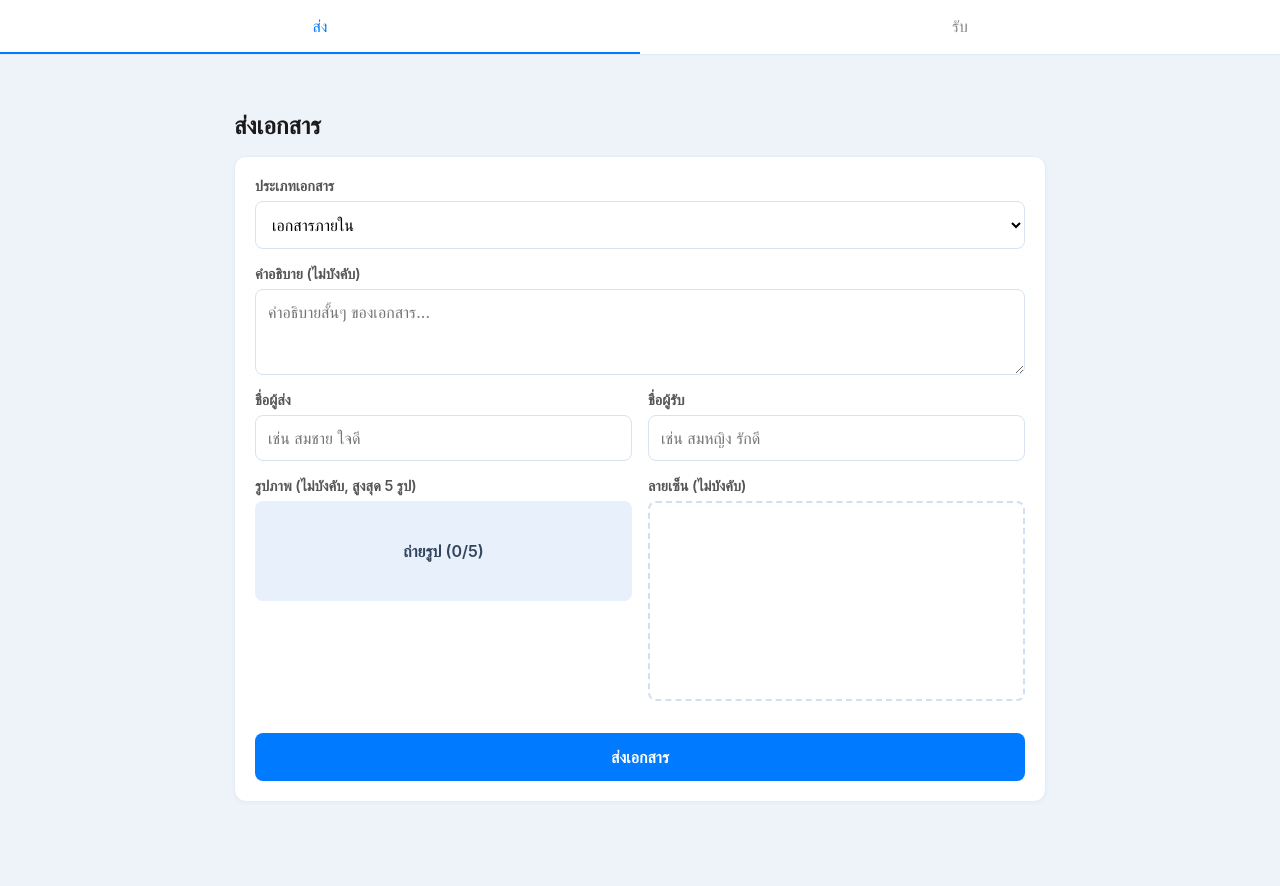
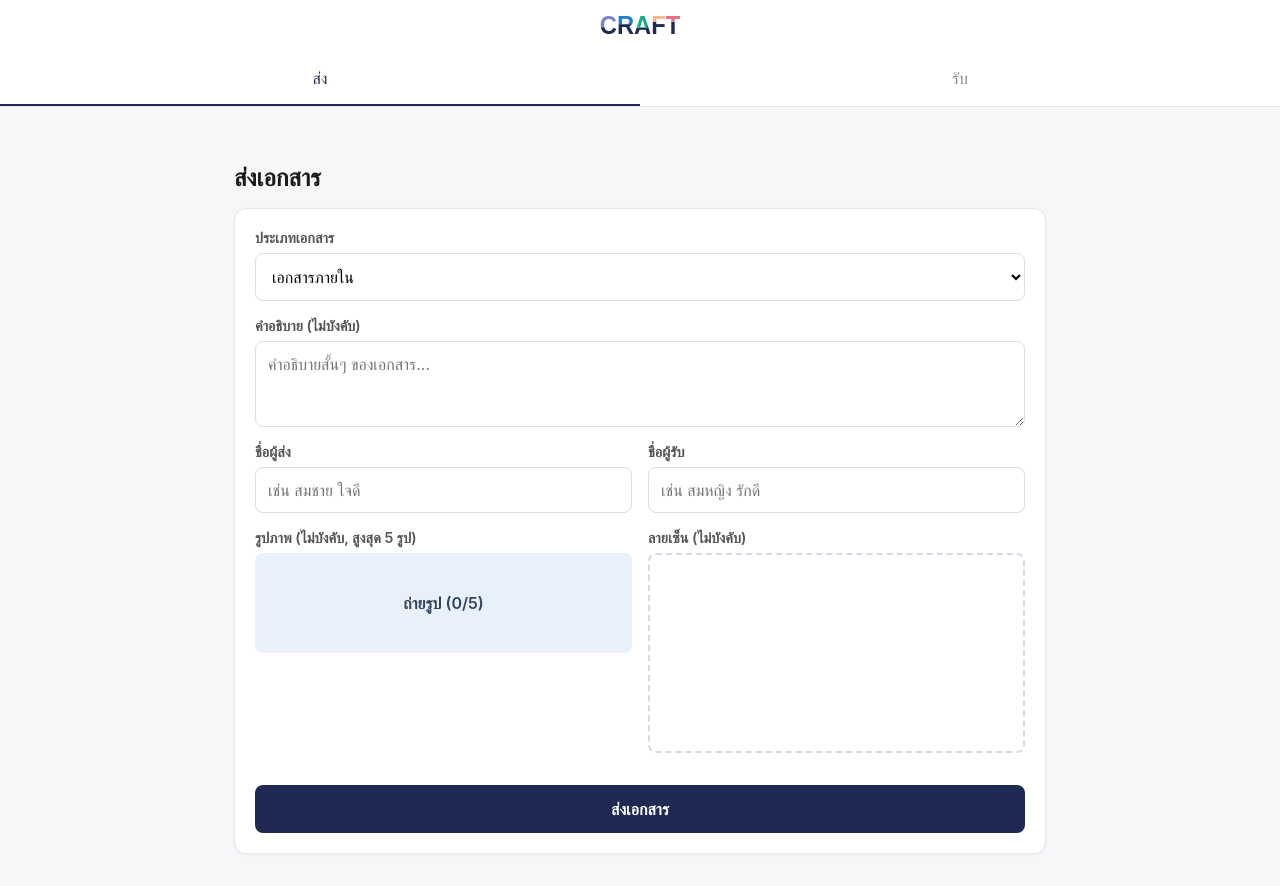
Before and after one commit to thaioptical4-hub/doc-clone, a Next.js app: page / in a window 1280 px wide. Before the commit the page ends 834 px from the top, so only its background shows below. Built offline with nearby package versions, Linux system fonts and the light colour scheme.

Commit message:
Add CRAFT logo and rebrand color palette
Adds the CRAFT wordmark to the login page and app header, and
switches the accent color from generic iOS blue to the logo's navy,
with a neutral light background that lets the multi-color wordmark
read clearly.

```diff
--- a/src/app/globals.css
+++ b/src/app/globals.css
@@ -11,7 +11,7 @@ html {
 }
 
 body {
-  background: #eef3fa;
+  background: #f7f7fa;
   color: #1a1a1a;
   min-height: 100dvh;
 }
@@ -73,10 +73,10 @@ button:active {
 
 .card {
   background: #fff;
-  border: 1px solid #e6edf6;
+  border: 1px solid #e7e7ee;
   border-radius: 12px;
   padding: 20px;
-  box-shadow: 0 1px 3px rgba(47,111,237,0.06);
+  box-shadow: 0 1px 3px rgba(30,42,84,0.06);
 }
 
 .form-group {
@@ -96,7 +96,7 @@ button:active {
 .form-group select,
 .form-group textarea {
   padding: 12px;
-  border: 1px solid #d7e3f0;
+  border: 1px solid #dcdce6;
   border-radius: 8px;
   font-size: 1rem;
   background: #fff;
@@ -106,12 +106,12 @@ button:active {
 .form-group select:focus,
 .form-group textarea:focus {
   outline: none;
-  border-color: #007aff;
-  box-shadow: 0 0 0 3px rgba(0,122,255,0.15);
+  border-color: #1e2a54;
+  box-shadow: 0 0 0 3px rgba(30,42,84,0.15);
 }
 
 .btn-primary {
-  background: #007aff;
+  background: #1e2a54;
   color: #fff;
   width: 100%;
   padding: 14px;
@@ -132,7 +132,7 @@ button:active {
 .tab-bar {
   display: flex;
   background: #fff;
-  border-bottom: 1px solid #e1ebf7;
+  border-bottom: 1px solid #e7e7ee;
   position: sticky;
   top: 0;
   z-index: 10;
@@ -149,8 +149,21 @@ button:active {
 }
 
 .tab-bar button.active {
-  color: #007aff;
-  border-bottom-color: #007aff;
+  color: #1e2a54;
+  border-bottom-color: #1e2a54;
+}
+
+.app-header {
+  display: flex;
+  align-items: center;
+  justify-content: center;
+  background: #fff;
+  padding: 12px 16px;
+}
+
+.app-header img {
+  height: 28px;
+  width: auto;
 }
 
 .doc-list-item {
@@ -158,18 +171,18 @@ button:active {
   justify-content: space-between;
   align-items: center;
   padding: 16px;
-  border-bottom: 1px solid #e8f0fa;
+  border-bottom: 1px solid #eeeef3;
   cursor: pointer;
 }
 
 .doc-list-item:active {
-  background: #eef4fb;
+  background: #f4f4f8;
 }
 
 .doc-list-row {
   display: flex;
   align-items: stretch;
-  border-bottom: 1px solid #e8f0fa;
+  border-bottom: 1px solid #eeeef3;
 }
 
 .doc-list-row:last-child {
@@ -202,7 +215,7 @@ button:active {
 .camera-area {
   width: 100%;
   aspect-ratio: 4/3;
-  background: #e7f0fb;
+  background: #eef0f6;
   border-radius: 8px;
   display: flex;
   align-items: center;
@@ -229,7 +242,7 @@ button:active {
   aspect-ratio: 4/3;
   border-radius: 8px;
   overflow: hidden;
-  background: #e7f0fb;
+  background: #eef0f6;
 }
 
 .photo-grid-item img {
@@ -259,7 +272,7 @@ button:active {
   width: 100%;
   height: 200px;
   background: #fff;
-  border: 2px dashed #cfe0f5;
+  border: 2px dashed #d6d8e4;
   border-radius: 8px;
   margin-bottom: 16px;
   overflow: hidden;
@@ -276,13 +289,20 @@ button:active {
   align-items: center;
   justify-content: center;
   min-height: 100dvh;
-  background: #eef3fa;
+  background: #f7f7fa;
 }
 
 .login-card {
   width: 100%;
   max-width: 360px;
   padding: 32px;
+}
+
+.login-logo {
+  display: block;
+  height: 48px;
+  width: auto;
+  margin: 0 auto 20px;
 }
 
 .overlay {
@@ -307,7 +327,7 @@ button:active {
 
 .btn-ghost {
   background: none;
-  color: #007aff;
+  color: #1e2a54;
   padding: 8px 0;
   font-size: 0.9rem;
 }
@@ -359,13 +379,13 @@ button:active {
   width: 100%;
   background: #fff;
   color: #1a1a1a;
-  border: 1px solid #d7e3f0;
+  border: 1px solid #dcdce6;
   margin-bottom: 12px;
 }
 
 @media (hover: hover) and (pointer: fine) {
   .btn-primary:hover {
-    background: #0066d6;
+    background: #16203f;
   }
   .btn-success:hover {
     background: #2ba149;
@@ -374,16 +394,16 @@ button:active {
     background: #e0352b;
   }
   .btn-print:hover {
-    background: #f3f8fd;
+    background: #f4f4f8;
   }
   .btn-ghost:hover {
     opacity: 0.7;
   }
   .doc-list-item:hover {
-    background: #f3f8fd;
+    background: #f4f4f8;
   }
   .tab-bar button:hover {
-    color: #007aff;
+    color: #1e2a54;
   }
 }
 
--- a/src/app/login/page.tsx
+++ b/src/app/login/page.tsx
@@ -22,6 +22,7 @@ function LoginForm() {
   return (
     <div className="login-page">
       <div className="card login-card">
+        <img src="/logo.svg" alt="CRAFT" className="login-logo" />
         <h1 style={{ textAlign: "center", marginBottom: 24 }}>ระบบส่งเอกสาร</h1>
         <form onSubmit={handleSubmit}>
           <div className="form-group">
--- a/src/app/page.tsx
+++ b/src/app/page.tsx
@@ -13,6 +13,9 @@ function HomeContent() {
 
   return (
     <>
+      <div className="app-header">
+        <img src="/logo.svg" alt="CRAFT" />
+      </div>
       <TabBar active={tab} onChange={setTab} />
       <div className="container">
         {tab === "send" ? <SendPage /> : <ReceivePage />}
--- a/src/app/receive/[id]/page.tsx
+++ b/src/app/receive/[id]/page.tsx
@@ -44,7 +44,7 @@ export default function ReceiveDetailPage() {
 
   return (
     <div style={{ marginTop: 24 }}>
-      <button className="back-button" onClick={() => router.push("/?tab=receive")} style={{ background: "none", color: "#007aff", padding: "8px 0", marginBottom: 16 }}>
+      <button className="back-button" onClick={() => router.push("/?tab=receive")} style={{ background: "none", color: "#1e2a54", padding: "8px 0", marginBottom: 16 }}>
         &larr; กลับ
       </button>
       <DocumentDetail
```
Also changed, not shown: public/logo.svg (added).
